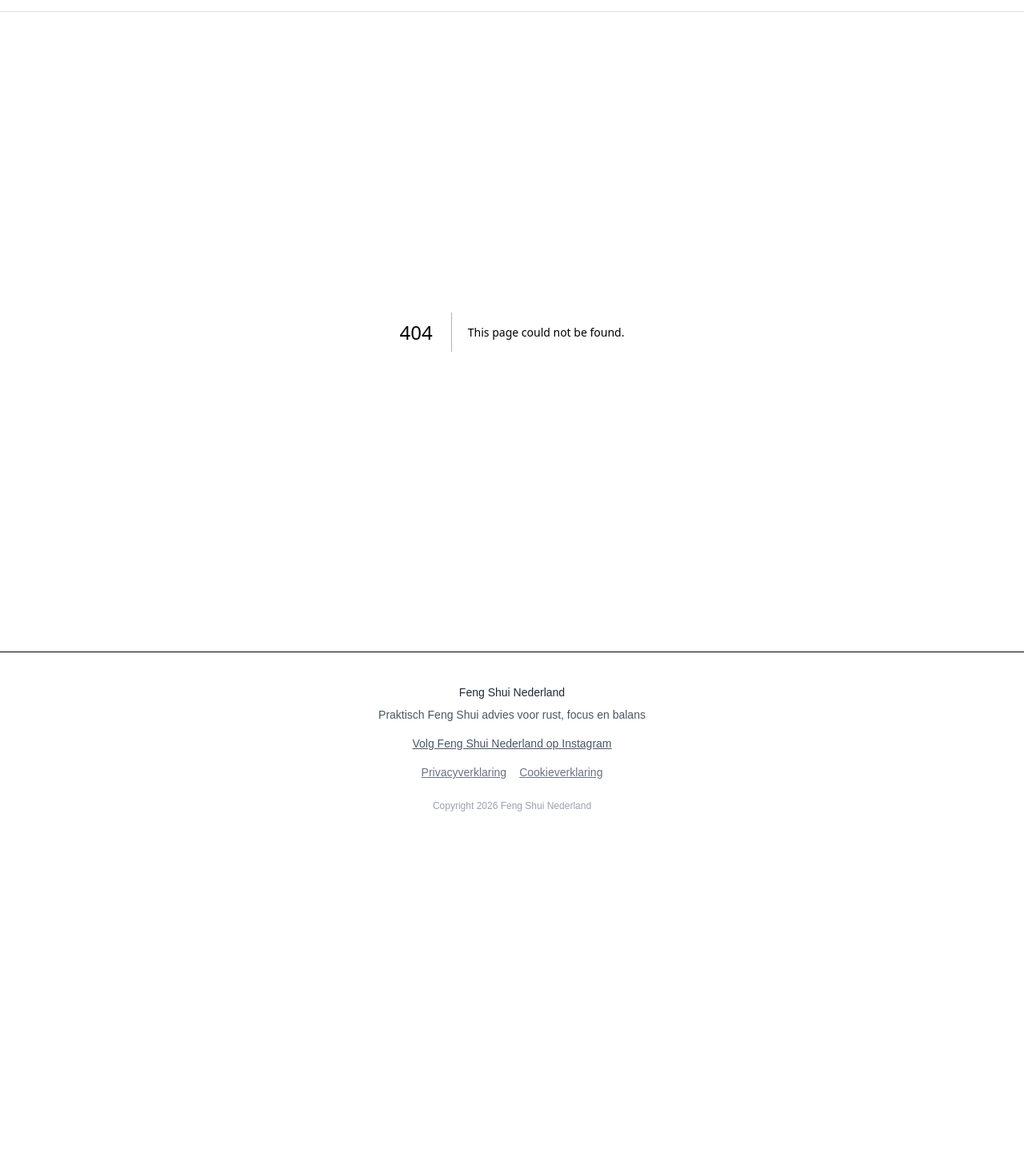
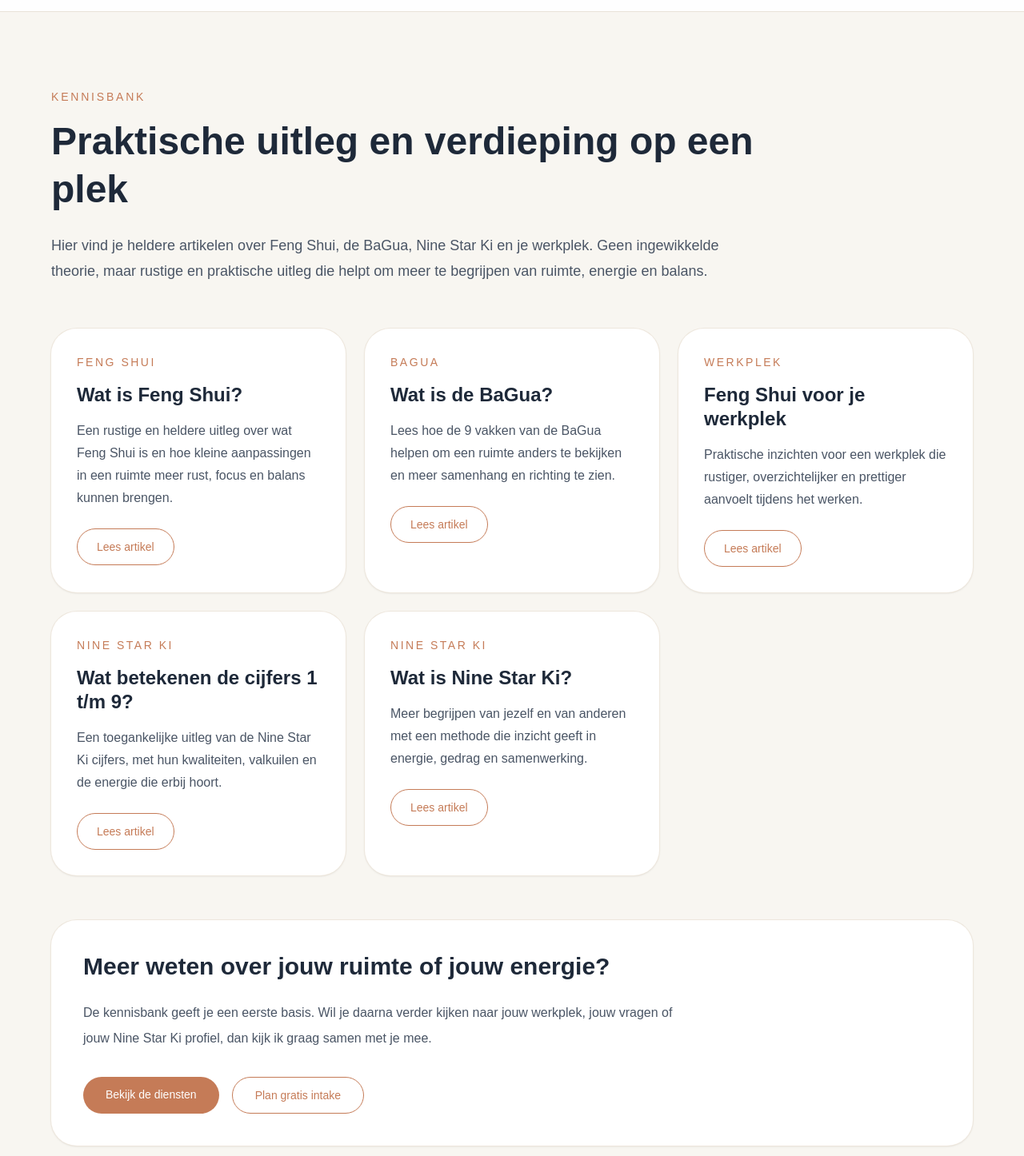
Before and after one commit to darius858/fengshuinederland-site, a Next.js app: page /kennisbank in a window 1280 px wide. Before the commit this address had no page. Shown: the part 64-1510 px from the top of the page at 80% size. Before the commit the page ends 1120 px from the top, so only its background shows below. Built offline with nearby package versions, Linux system fonts and the light colour scheme.

Commit message:
Add knowledge hub page

```diff
--- /dev/null
+++ b/app/kennisbank/page.tsx
@@ -0,0 +1,141 @@
+import Link from "next/link";
+import type { Metadata } from "next";
+
+import { createMetadata } from "../seo";
+
+const articles = [
+  {
+    category: "Feng Shui",
+    title: "Wat is Feng Shui?",
+    description:
+      "Een rustige en heldere uitleg over wat Feng Shui is en hoe kleine aanpassingen in een ruimte meer rust, focus en balans kunnen brengen.",
+    href: "/wat-is-feng-shui",
+  },
+  {
+    category: "BaGua",
+    title: "Wat is de BaGua?",
+    description:
+      "Lees hoe de 9 vakken van de BaGua helpen om een ruimte anders te bekijken en meer samenhang en richting te zien.",
+    href: "/wat-is-de-bagua",
+  },
+  {
+    category: "Werkplek",
+    title: "Feng Shui voor je werkplek",
+    description:
+      "Praktische inzichten voor een werkplek die rustiger, overzichtelijker en prettiger aanvoelt tijdens het werken.",
+    href: "/feng-shui-werkplek",
+  },
+  {
+    category: "Nine Star Ki",
+    title: "Wat betekenen de cijfers 1 t/m 9?",
+    description:
+      "Een toegankelijke uitleg van de Nine Star Ki cijfers, met hun kwaliteiten, valkuilen en de energie die erbij hoort.",
+    href: "/nine-star-ki-cijfers",
+  },
+  {
+    category: "Nine Star Ki",
+    title: "Wat is Nine Star Ki?",
+    description:
+      "Meer begrijpen van jezelf en van anderen met een methode die inzicht geeft in energie, gedrag en samenwerking.",
+    href: "/nine-star-ki",
+  },
+];
+
+export const metadata: Metadata = createMetadata({
+  title: "Kennisbank | Feng Shui Nederland",
+  description:
+    "Lees praktische artikelen over Feng Shui, de BaGua, Nine Star Ki en je werkplek. Heldere uitleg en verdiepende kennis op een plek.",
+  path: "/kennisbank",
+  keywords: [
+    "feng shui kennisbank",
+    "artikelen feng shui",
+    "nine star ki artikelen",
+    "bagua uitleg",
+    "feng shui werkplek tips",
+  ],
+});
+
+export default function KennisbankPage() {
+  return (
+    <main className="bg-[#f8f6f1] px-6 py-20 text-gray-800 md:py-24">
+      <div className="mx-auto max-w-6xl">
+        <section className="max-w-4xl">
+          <p className="text-sm uppercase tracking-[0.2em] text-[#c57b57]">
+            Kennisbank
+          </p>
+
+          <h1 className="mt-4 text-4xl font-semibold leading-tight md:text-5xl">
+            Praktische uitleg en verdieping op een plek
+          </h1>
+
+          <p className="mt-6 text-lg leading-8 text-gray-600">
+            Hier vind je heldere artikelen over Feng Shui, de BaGua, Nine Star
+            Ki en je werkplek. Geen ingewikkelde theorie, maar rustige en
+            praktische uitleg die helpt om meer te begrijpen van ruimte,
+            energie en balans.
+          </p>
+        </section>
+
+        <section className="mt-14 grid gap-6 md:grid-cols-2 xl:grid-cols-3">
+          {articles.map((article) => (
+            <article
+              key={article.href}
+              className="rounded-[2rem] bg-white p-8 shadow-sm ring-1 ring-[#eee7dd]"
+            >
+              <p className="text-sm uppercase tracking-[0.18em] text-[#c57b57]">
+                {article.category}
+              </p>
+
+              <h2 className="mt-4 text-2xl font-semibold leading-tight">
+                {article.title}
+              </h2>
+
+              <p className="mt-4 leading-7 text-gray-600">
+                {article.description}
+              </p>
+
+              <div className="mt-6">
+                <Link
+                  href={article.href}
+                  className="inline-flex rounded-full border border-[#c57b57] px-6 py-3 text-sm font-medium text-[#c57b57] transition hover:bg-[#c57b57] hover:text-white"
+                >
+                  Lees artikel
+                </Link>
+              </div>
+            </article>
+          ))}
+        </section>
+
+        <section className="mt-14 rounded-[2rem] bg-white p-8 shadow-sm ring-1 ring-[#eee7dd] md:p-10">
+          <div className="max-w-3xl">
+            <h2 className="text-3xl font-semibold">
+              Meer weten over jouw ruimte of jouw energie?
+            </h2>
+
+            <p className="mt-6 leading-8 text-gray-600">
+              De kennisbank geeft je een eerste basis. Wil je daarna verder
+              kijken naar jouw werkplek, jouw vragen of jouw Nine Star Ki
+              profiel, dan kijk ik graag samen met je mee.
+            </p>
+          </div>
+
+          <div className="mt-8 flex flex-wrap gap-4">
+            <Link
+              href="/diensten"
+              className="rounded-full bg-[#c57b57] px-7 py-3 text-sm font-medium text-white transition hover:bg-[#b36c49]"
+            >
+              Bekijk de diensten
+            </Link>
+
+            <Link
+              href="/contact"
+              className="rounded-full border border-[#c57b57] px-7 py-3 text-sm font-medium text-[#c57b57] transition hover:bg-[#c57b57] hover:text-white"
+            >
+              Plan gratis intake
+            </Link>
+          </div>
+        </section>
+      </div>
+    </main>
+  );
+}
--- a/app/page.tsx
+++ b/app/page.tsx
@@ -396,6 +396,100 @@ export default function Home() {
           >
             <div className="mx-auto max-w-2xl text-center">
               <p className="text-sm uppercase tracking-[0.2em] text-[#c57b57]">
+                Kennisbank
+              </p>
+
+              <h2 className="mt-4 text-3xl font-semibold md:text-4xl">
+                Meer lezen over Feng Shui, de BaGua en Nine Star Ki
+              </h2>
+
+              <p className="mt-5 leading-8 text-gray-600">
+                Op zoek naar meer achtergrond of praktische uitleg? In de
+                kennisbank verzamel ik artikelen die je helpen om ruimte,
+                energie en werkplekken beter te begrijpen.
+              </p>
+            </div>
+
+            <div className="mt-12 grid gap-6 md:grid-cols-3">
+              <div className="rounded-[1.75rem] bg-white p-8 shadow-sm ring-1 ring-[#eee7dd]">
+                <p className="text-sm uppercase tracking-[0.18em] text-[#c57b57]">
+                  Feng Shui
+                </p>
+                <h3 className="mt-4 text-2xl font-semibold">
+                  Wat is Feng Shui?
+                </h3>
+                <p className="mt-4 leading-7 text-gray-600">
+                  Een rustige en heldere basisuitleg over hoe Feng Shui werkt
+                  en waarom een ruimte zo veel invloed heeft.
+                </p>
+                <a
+                  href="/wat-is-feng-shui"
+                  className="mt-6 inline-flex rounded-full border border-[#c57b57] px-6 py-3 text-sm font-medium text-[#c57b57] transition hover:bg-[#c57b57] hover:text-white"
+                >
+                  Lees artikel
+                </a>
+              </div>
+
+              <div className="rounded-[1.75rem] bg-white p-8 shadow-sm ring-1 ring-[#eee7dd]">
+                <p className="text-sm uppercase tracking-[0.18em] text-[#c57b57]">
+                  BaGua
+                </p>
+                <h3 className="mt-4 text-2xl font-semibold">
+                  Wat is de BaGua?
+                </h3>
+                <p className="mt-4 leading-7 text-gray-600">
+                  Lees hoe de 9 vakken van de BaGua helpen om anders naar een
+                  ruimte te kijken en meer samenhang te zien.
+                </p>
+                <a
+                  href="/wat-is-de-bagua"
+                  className="mt-6 inline-flex rounded-full border border-[#c57b57] px-6 py-3 text-sm font-medium text-[#c57b57] transition hover:bg-[#c57b57] hover:text-white"
+                >
+                  Lees artikel
+                </a>
+              </div>
+
+              <div className="rounded-[1.75rem] bg-white p-8 shadow-sm ring-1 ring-[#eee7dd]">
+                <p className="text-sm uppercase tracking-[0.18em] text-[#c57b57]">
+                  Werkplek
+                </p>
+                <h3 className="mt-4 text-2xl font-semibold">
+                  Feng Shui voor je werkplek
+                </h3>
+                <p className="mt-4 leading-7 text-gray-600">
+                  Praktische inzichten om meer rust, focus en overzicht te
+                  brengen in je werkplek of thuiskantoor.
+                </p>
+                <a
+                  href="/feng-shui-werkplek"
+                  className="mt-6 inline-flex rounded-full border border-[#c57b57] px-6 py-3 text-sm font-medium text-[#c57b57] transition hover:bg-[#c57b57] hover:text-white"
+                >
+                  Lees artikel
+                </a>
+              </div>
+            </div>
+
+            <div className="mt-10 text-center">
+              <a
+                href="/kennisbank"
+                className="inline-flex rounded-full bg-[#c57b57] px-7 py-3 text-sm font-medium text-white transition hover:bg-[#b36c49]"
+              >
+                Naar de kennisbank
+              </a>
+            </div>
+          </motion.div>
+        </section>
+
+        <section className="px-6 py-20 md:py-24">
+          <motion.div
+            className="mx-auto max-w-6xl"
+            initial={{ opacity: 0, y: 24 }}
+            whileInView={{ opacity: 1, y: 0 }}
+            viewport={{ once: true }}
+            transition={{ duration: 0.5 }}
+          >
+            <div className="mx-auto max-w-2xl text-center">
+              <p className="text-sm uppercase tracking-[0.2em] text-[#c57b57]">
                 Werkwijze
               </p>
 
--- a/app/sitemap.ts
+++ b/app/sitemap.ts
@@ -47,6 +47,10 @@ export default function sitemap(): MetadataRoute.Sitemap {
       lastModified: new Date(),
     },
     {
+      url: "https://fengshuinederland.nl/kennisbank",
+      lastModified: new Date(),
+    },
+    {
       url: "https://fengshuinederland.nl/contact",
       lastModified: new Date(),
     },
--- a/components/Footer.tsx
+++ b/components/Footer.tsx
@@ -1,3 +1,5 @@
+import Link from "next/link";
+
 export default function Footer() {
   return (
     <footer className="border-t bg-white">
@@ -20,6 +22,9 @@ export default function Footer() {
         </div>
 
         <div className="mt-4 flex justify-center gap-4 text-sm text-gray-500">
+          <Link href="/kennisbank" className="underline hover:text-gray-800">
+            Kennisbank
+          </Link>
           <a href="/privacy" className="underline hover:text-gray-800">
             Privacyverklaring
           </a>
```
